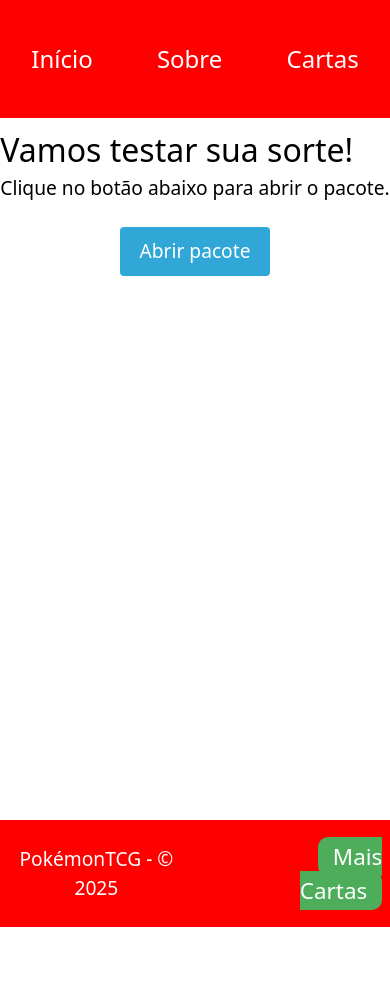
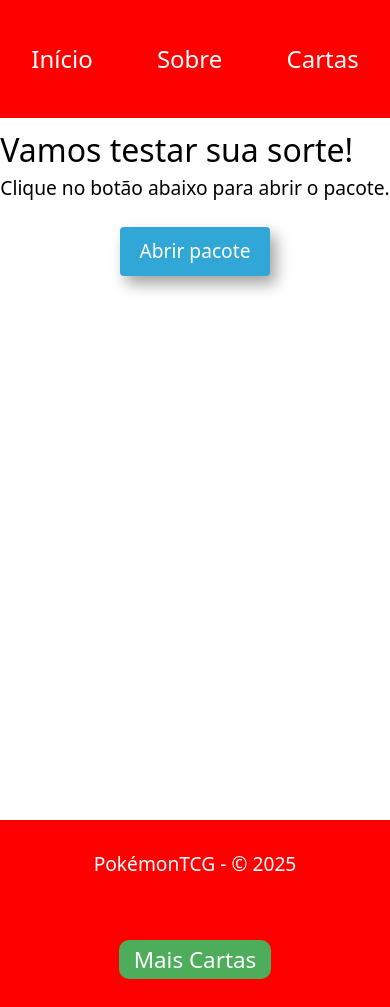
Before and after one commit to alexandretoscano23/workshop-frontend-2025.1., a Next.js app in the folder project-pokemon/: page /abrir-pacote in a window 390 px wide. Before the commit the page ends 927 px from the top, so only its background shows below. Built offline with nearby package versions, Linux system fonts and the light colour scheme.

Commit message:
ajuste
coloquei o footer responsivo e algumas animações

```diff
--- a/project-pokemon/src/app/abrir-pacote/css/style.css
+++ b/project-pokemon/src/app/abrir-pacote/css/style.css
@@ -33,18 +33,18 @@ button{
 /* cards */
 .cards-container{
     display: flex;
-    justify-content: space-around;
+    justify-content: center;
     align-items: center;
+    gap: 4rem;
+    margin-top: 2%;
     flex-wrap: wrap;
-    gap: 0 2rem;
-    margin-top: 2%;
-    margin-bottom: 2%;
+    margin-bottom: 4%;
 
 }
 
 .cards-container img{
-    max-width: 100%;
-    height: auto;
+    width: 250px;
+    height: 300px;
     display: block;
 }
 
@@ -72,6 +72,19 @@ button{
     color: var(--branco);
 }
 
+/* botão */
+.container-pacote button{
+    box-shadow: 6px 8px 15px rgba(0, 0, 0, 0.363);
+
+}
+
+.container-pacote button:hover{
+    transition: ease-in-out 0.5s;
+    box-shadow: 6px 10px 10px rgba(0, 0, 0, 0.616);
+
+
+}
+
 /* responsivo */
 
 @media (max-width: 768px){
--- a/project-pokemon/src/app/components/footer/css/style.css
+++ b/project-pokemon/src/app/components/footer/css/style.css
@@ -30,3 +30,15 @@
     transition: 0.5s;
     box-shadow: 6px 8px 10px rgba(0, 0, 0, 0.459);
 }
+
+/* media */
+@media(max-width: 500px){
+    .container-footer{
+        flex-direction: column;
+        padding: 10px 2%;
+    }
+
+    .link{
+        text-align: center;
+    }
+}
```
